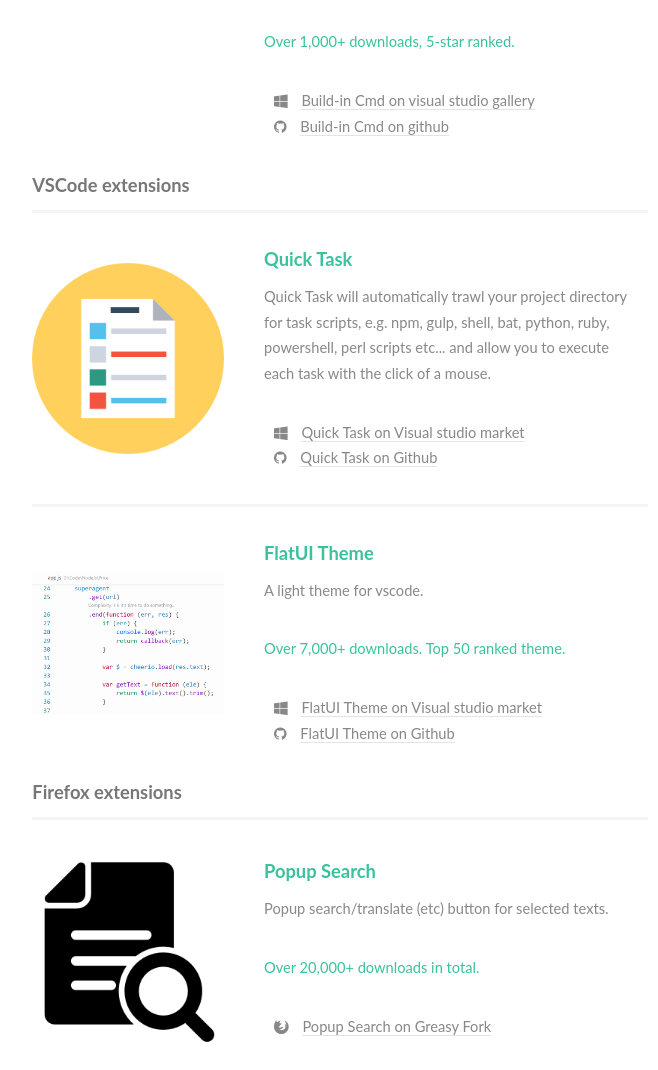
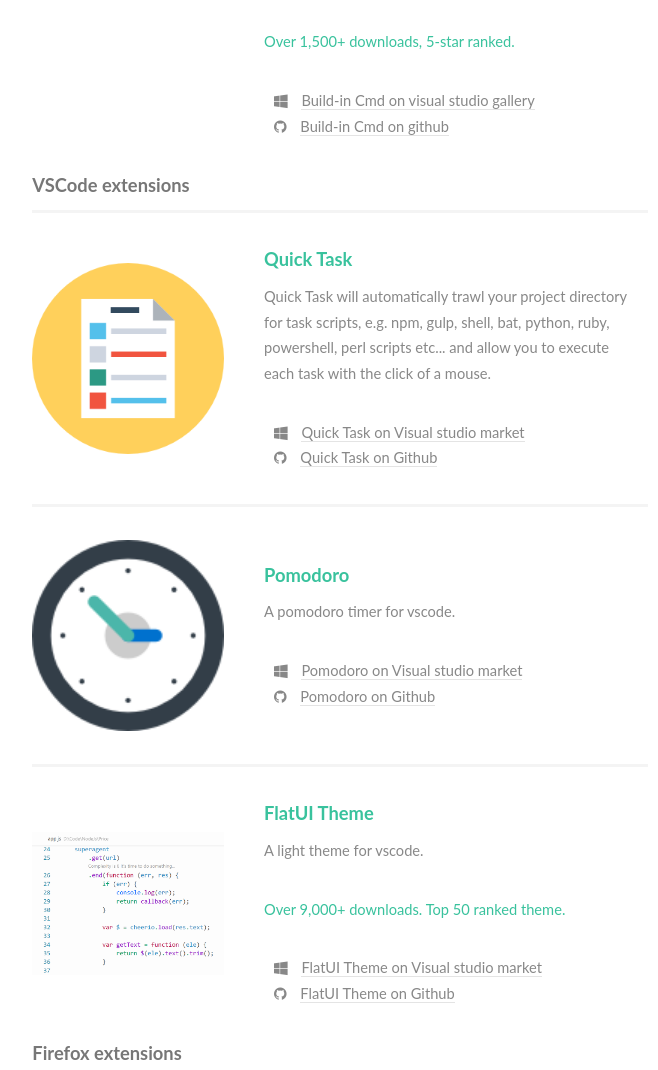
Before and after one commit to zhangjc929/zhangjc929.github.io, a plain HTML site: page index.html in a window 1280 px wide. Shown: the part 2235-3305 px from the top of the page, without its empty margins (153-811 px from the left). Drawn offline with nearby package versions, Linux system fonts and the light colour scheme; a script that the page names is missing.

Commit message:
Pomodoro

```diff
--- a/index.html
+++ b/index.html
@@ -132,7 +132,7 @@
 									Display CPU usage and the memory usage of the current instance of Visual Studio in the status bar. Support Custum patterns.
 								</p>
 								<p class="greenTxt">
-									Over 1,000+ downloads, 5-star ranked.
+									Over 1,700+ downloads, 5-star ranked.
 								</p>
 								<i class="fa fa-windows space"></i>
 								<a href="https://visualstudiogallery.msdn.microsoft.com/cd28d8ed-78eb-45f4-b8c2-a024631d499a">
@@ -156,7 +156,7 @@
 									handily. Support arrow keys to switch between typed commands.
 								</p>
 								<p class="greenTxt">
-									Over 1,000+ downloads, 5-star ranked.
+									Over 1,500+ downloads, 5-star ranked.
 								</p>
 								<i class="fa fa-windows space"></i>
 								<a href="https://visualstudiogallery.msdn.microsoft.com/aa5229b1-8490-47fd-8c1c-1c35e92c61cc">
@@ -193,6 +193,26 @@
 								</a>
 							</div>
 						</article>
+
+						<article>
+							<a href="#" class="image"><img src="images/pomodoro.png" alt="" /></a>
+							<div class="inner">
+								<h4 class="greenTxt">Pomodoro</h4>
+								<p>
+									A pomodoro timer for vscode.
+								</p>
+								<i class="fa fa-windows space"></i>
+								<a href="https://marketplace.visualstudio.com/items?itemName=lkytal.pomodoro">
+									Pomodoro on Visual studio market
+								</a>
+								<br>
+								<i class="fa fa-github space"></i>
+								<a href="https://github.com/lkytal/quickTask">
+									Pomodoro on Github
+								</a>
+							</div>
+						</article>
+
 						<article>
 							<a href="#" class="image"><img src="images/code-flat.png" alt="" /></a>
 							<div class="inner">
@@ -201,7 +221,7 @@
 									A light theme for vscode.
 								</p>
 								<p class="greenTxt">
-									Over 7,000+ downloads. Top 50 ranked theme.
+									Over 9,000+ downloads. Top 50 ranked theme.
 								</p>
 								<i class="fa fa-windows space"></i>
 								<a href="https://marketplace.visualstudio.com/items?itemName=lkytal.FlatUI">
```
Also changed, not shown: images/cmd.png (added), images/pomodoro.png (added).
